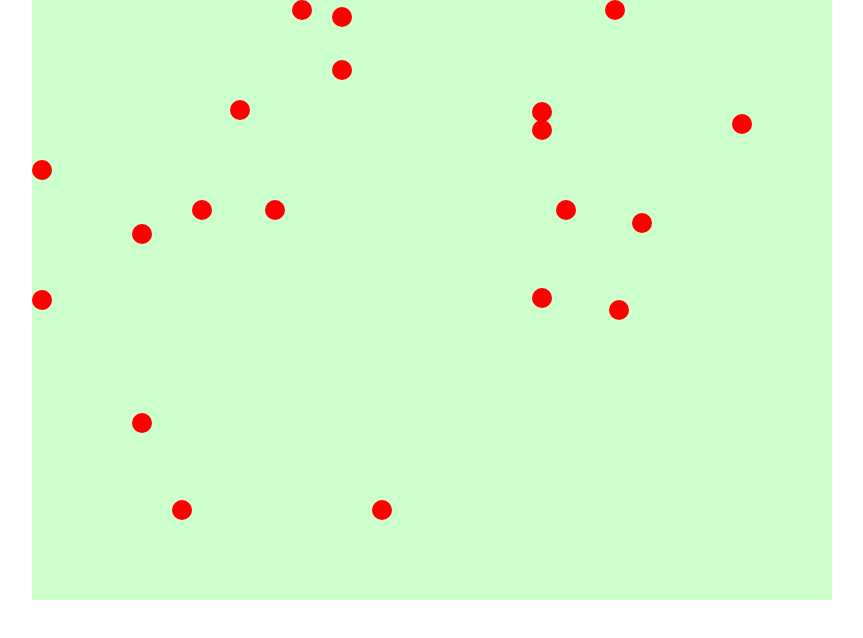
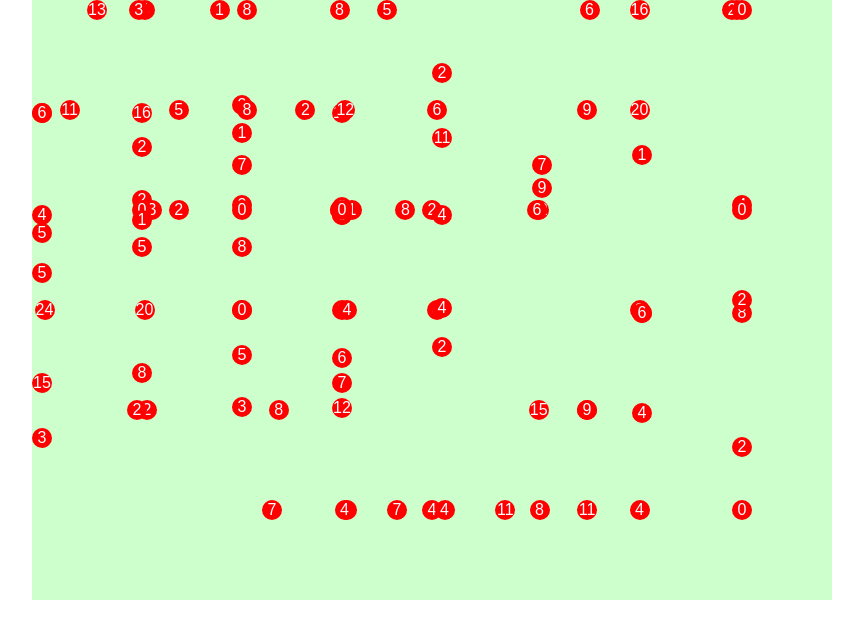
Before and after one commit to yevhene/present-fiber, a React (Create React App) app: page / in a window 1280 px wide. Shown: the top 638 px of the page, without its empty margins (208-1071 px from the left). Built offline with nearby package versions, Linux system fonts and the light colour scheme.

Commit message:
Car text

```diff
--- a/src/app/Car.css
+++ b/src/app/Car.css
@@ -7,3 +7,10 @@
   transition-property: top, left;
   transition-timing-function: linear;
 }
+
+.Car-text {
+  width: 100%;
+  height: 100%;
+  line-height: 20px;
+  color: white;
+}
--- a/src/app/Car.js
+++ b/src/app/Car.js
@@ -14,7 +14,7 @@ class Car extends Component {
       },
       tick: 0,
       targetTick: 0,
-      speed: Math.floor(Math.random() * config.UNIT)
+      speed: this.randomSpeed()
     }
   }
 
@@ -38,6 +38,10 @@ class Car extends Component {
     return Math.floor(Math.abs(length) / this.state.speed)
   }
 
+  randomSpeed() {
+    return Math.floor(config.UNIT / Math.floor(Math.random() * 5))
+  }
+
   changeLocation() {
     const newStyle = {...this.state.style}
     let ticks = 0
@@ -50,13 +54,19 @@ class Car extends Component {
     }
     newStyle.transitionDuration = `${ticks * config.TICK / 1000}s`
     this.setState((state) => ({
-      style: newStyle, targetTick: state.tick + ticks
+      style: newStyle,
+      targetTick: state.tick + ticks,
+      speed: this.randomSpeed()
     }))
   }
 
   render() {
     return (
-      <div className="Car" style={this.state.style} />
+      <div className="Car" style={this.state.style}>
+        <div className="Car-text">
+          {this.state.targetTick - this.state.tick}
+        </div>
+      </div>
     )
   }
 }
--- a/src/config.js
+++ b/src/config.js
@@ -5,7 +5,7 @@ const config = {
   },
   UNIT: 100, // px
   TICK: 1000, // One tick in ms
-  CARS: 20
+  CARS: 100
 }
 
 export default config
```
